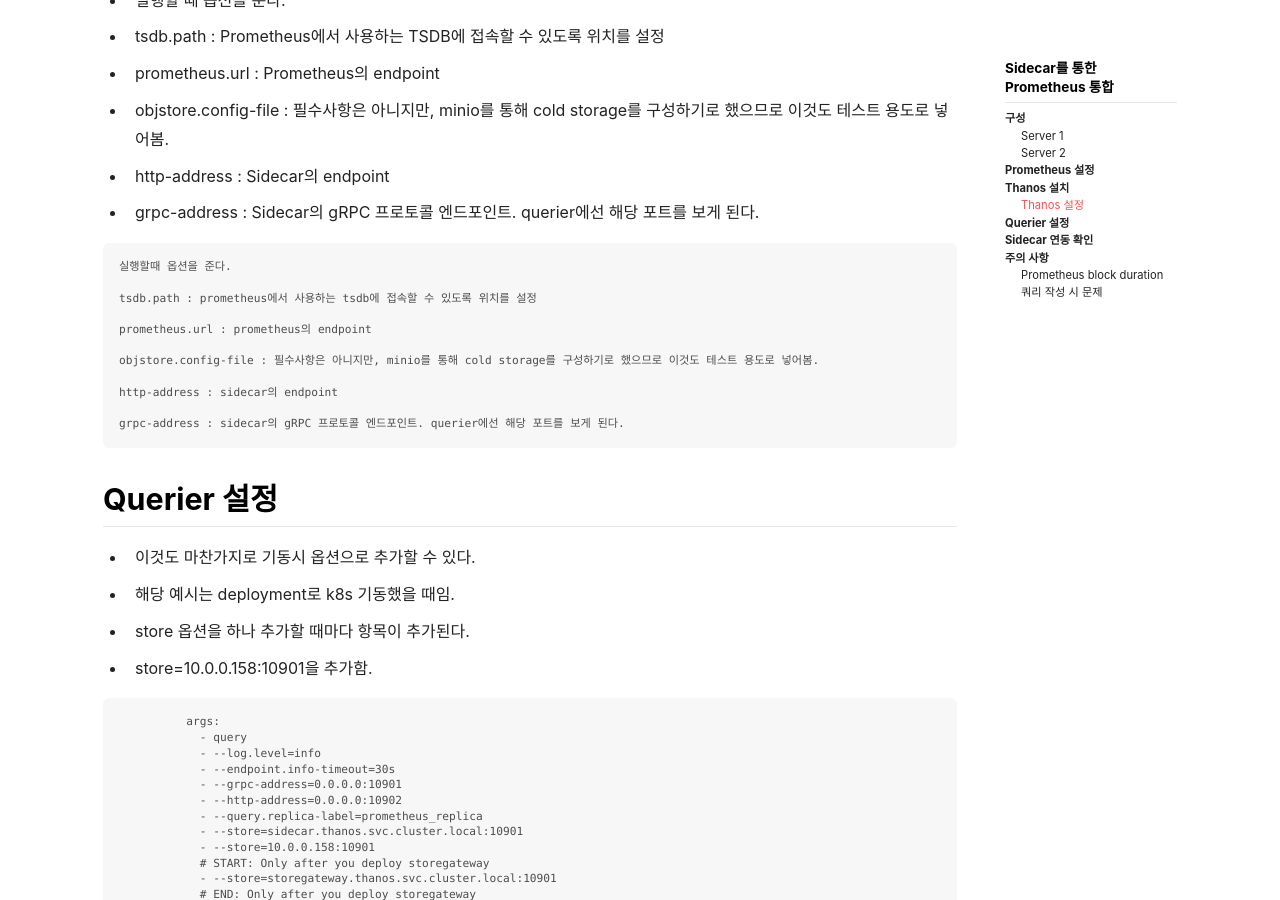
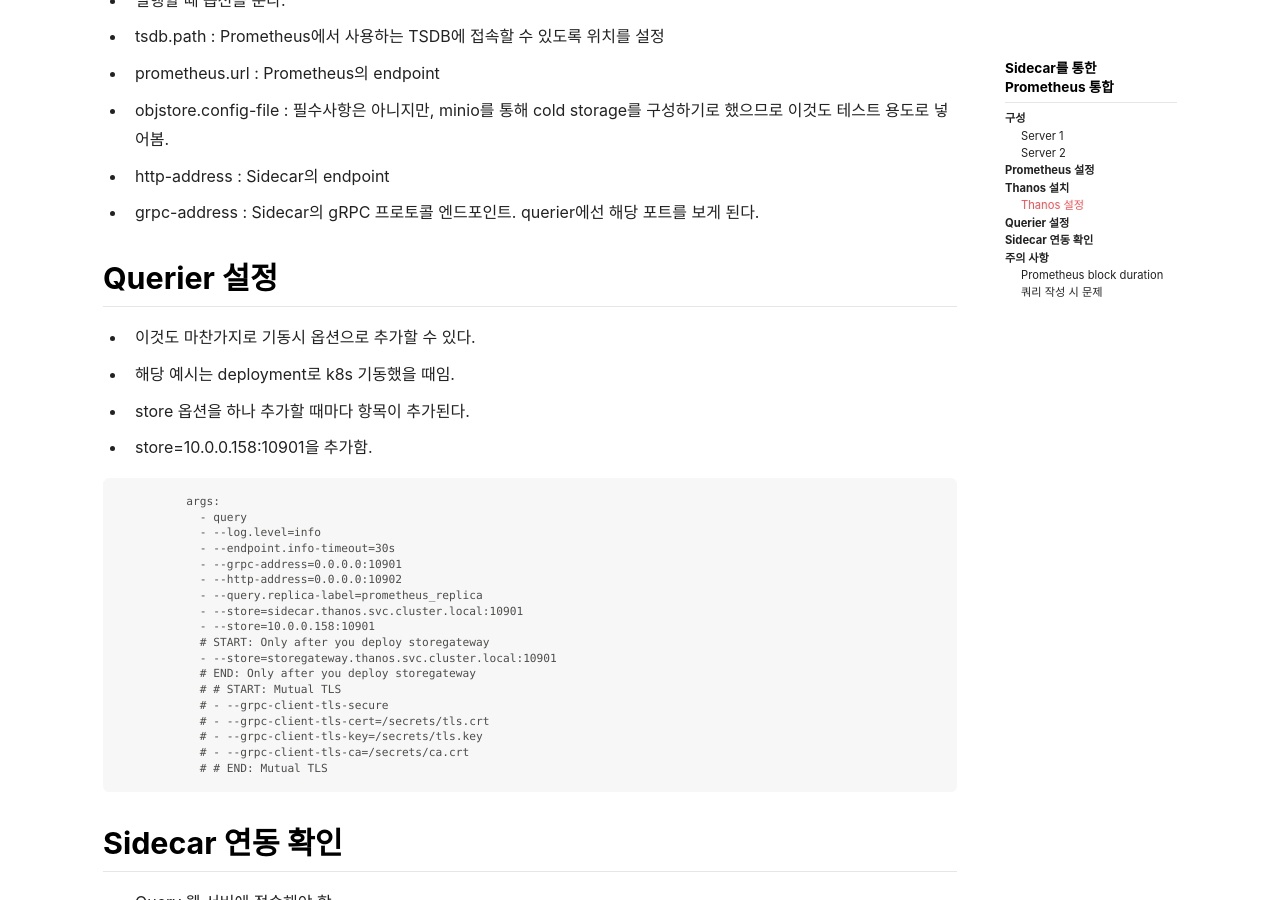
Before and after one commit to cloudnine-mj/cloudnine-mj.github.io, a Jekyll site: the page built from _posts/2024-03-26-Sidecar를 통한 Prometheus 통합.md, in a window 1280 px wide and 900 px high, scrolled down 1687 px. Built offline with Jekyll 4.4.1, drawn with Linux system fonts in a browser that asks for light colours; nearby versions of some CDN libraries.

Commit message:
sidecar modified2

````diff
--- a/_posts/2024-03-26-Sidecar를 통한 Prometheus 통합.md
+++ b/_posts/2024-03-26-Sidecar를 통한 Prometheus 통합.md
@@ -74,19 +74,6 @@ tar -xvf thanos-0.34.1.linux-amd64.tar.gz
 
 * grpc-address : Sidecar의 gRPC 프로토콜 엔드포인트. querier에선 해당 포트를 보게 된다.
 
-```
-실행할때 옵션을 준다.
-
-tsdb.path : prometheus에서 사용하는 tsdb에 접속할 수 있도록 위치를 설정
-
-prometheus.url : prometheus의 endpoint
-
-objstore.config-file : 필수사항은 아니지만, minio를 통해 cold storage를 구성하기로 했으므로 이것도 테스트 용도로 넣어봄.
-
-http-address : sidecar의 endpoint
-
-grpc-address : sidecar의 gRPC 프로토콜 엔드포인트. querier에선 해당 포트를 보게 된다.
-```
 
 ## Querier 설정
 
````
